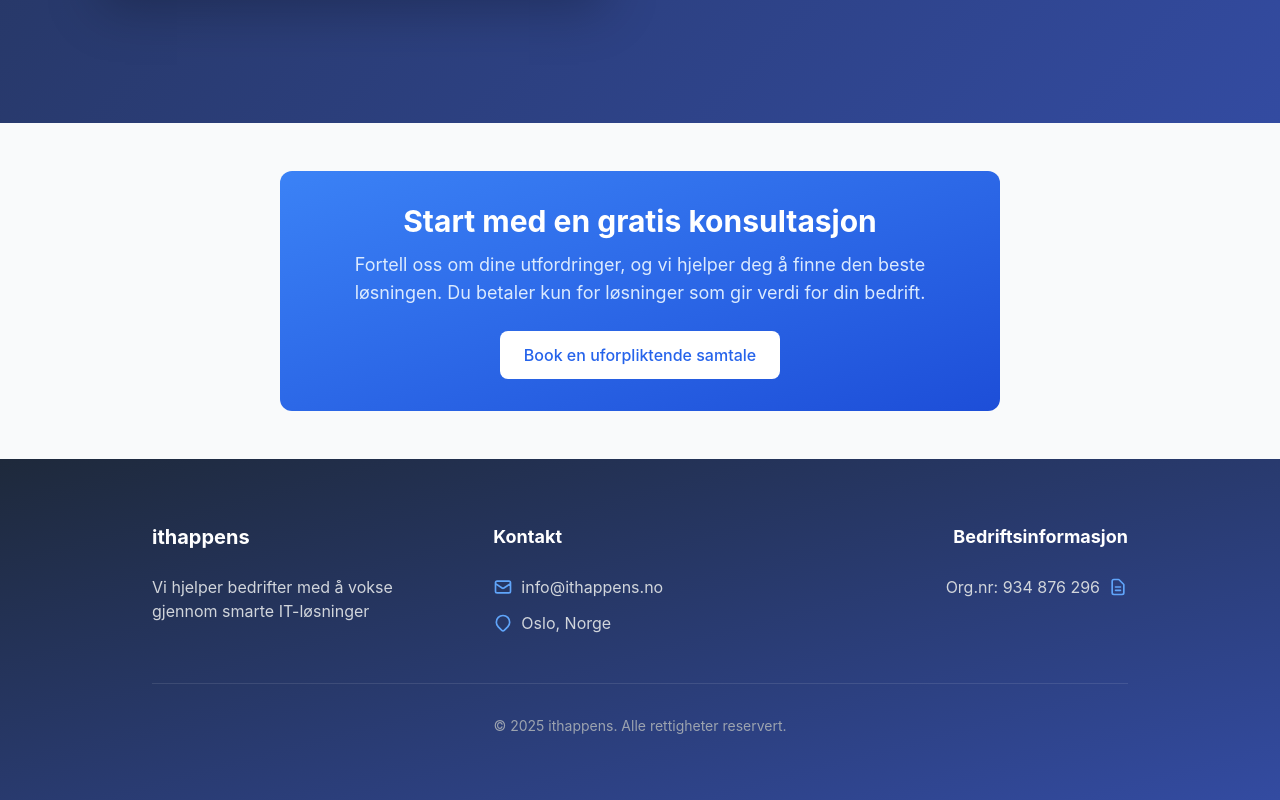
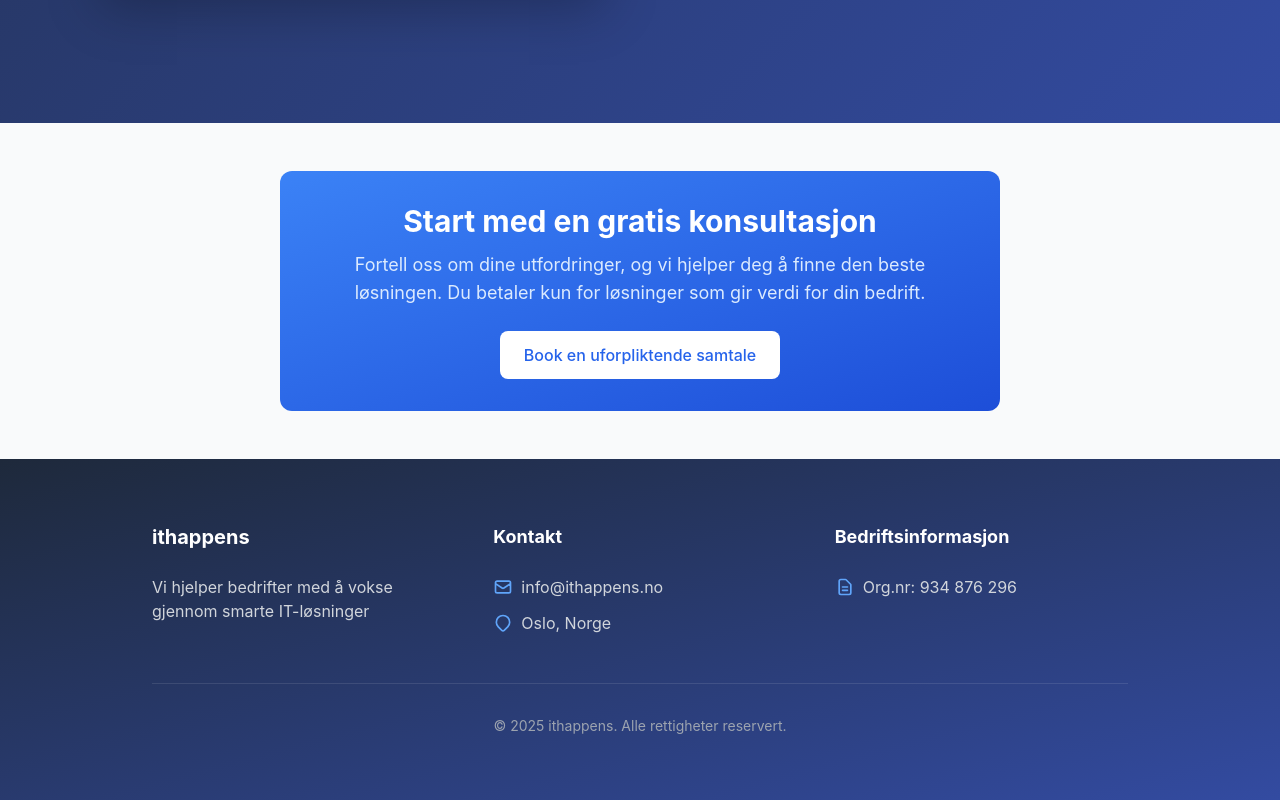
Before and after one commit to henrikfossum/ithappens-nettside, a Next.js app: page / in a window 1280 px wide. Shown: the part 2557-3357 px from the top of the page. Built offline with nearby package versions, Linux system fonts and the light colour scheme.

Commit message:
Update index.js
Updated org nr position (left to right)

```diff
--- a/pages/index.js
+++ b/pages/index.js
@@ -365,15 +365,15 @@ export default function Home() {
               </ul>
             </div>
 
-            <div className="md:text-right">
+            <div>
               <h4 className="text-white font-bold text-lg mb-6">Bedriftsinformasjon</h4>
               <ul className="space-y-3">
-                <li className="flex items-center gap-2 text-gray-300 justify-end">
-                  <span>Org.nr: 934 876 296</span>
+                <li className="flex items-center gap-2 text-gray-300">
                   <svg className="w-5 h-5 text-blue-400" fill="none" viewBox="0 0 24 24" stroke="currentColor">
                     <path strokeLinecap="round" strokeLinejoin="round" strokeWidth={2}
                           d="M9 12h6m-6 4h6m2 5H7a2 2 0 01-2-2V5a2 2 0 012-2h5.586a1 1 0 01.707.293l5.414 5.414a1 1 0 01.293.707V19a2 2 0 01-2 2z" />
                   </svg>
+                  <span>Org.nr: 934 876 296</span>
                 </li>
               </ul>
             </div>
```
